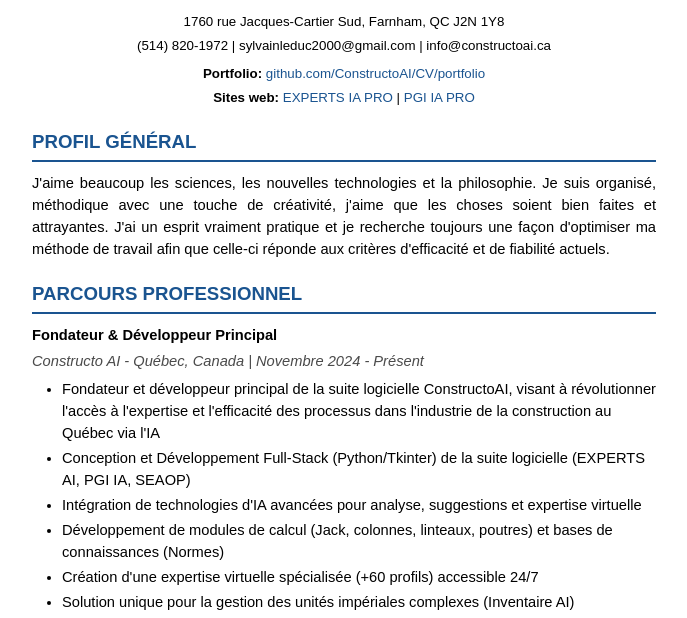
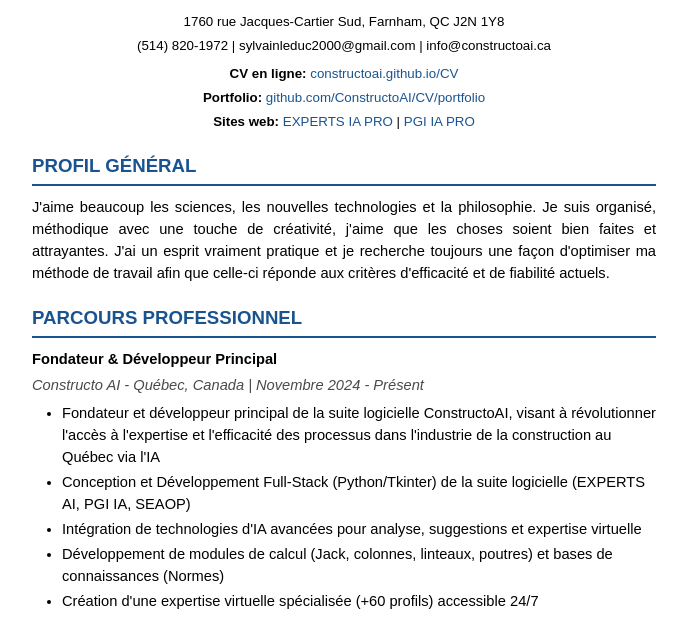
Before and after one commit to ConstructoAI/CV, a plain HTML site: page index.html in a window 1280 px wide. Shown: the part 179-797 px from the top of the page, without its empty margins (296-983 px from the left). Drawn offline with Linux system fonts and the light colour scheme.

Commit message:
Add files via upload

```diff
--- a/index.html
+++ b/index.html
@@ -151,6 +151,9 @@
         <div class="contact-info">1760 rue Jacques-Cartier Sud, Farnham, QC J2N 1Y8</div>
         <div class="contact-info">(514) 820-1972 | sylvainleduc2000@gmail.com | info@constructoai.ca</div>
         <div class="contact-info" style="margin-top: 8px;">
+            <strong>CV en ligne:</strong> <a href="https://constructoai.github.io/CV/" target="_blank" style="color: #1A5490; text-decoration: none;">constructoai.github.io/CV</a>
+        </div>
+        <div class="contact-info">
             <strong>Portfolio:</strong> <a href="https://github.com/ConstructoAI/CV/tree/main/portfolio" target="_blank" style="color: #1A5490; text-decoration: none;">github.com/ConstructoAI/CV/portfolio</a>
         </div>
         <div class="contact-info">
```
